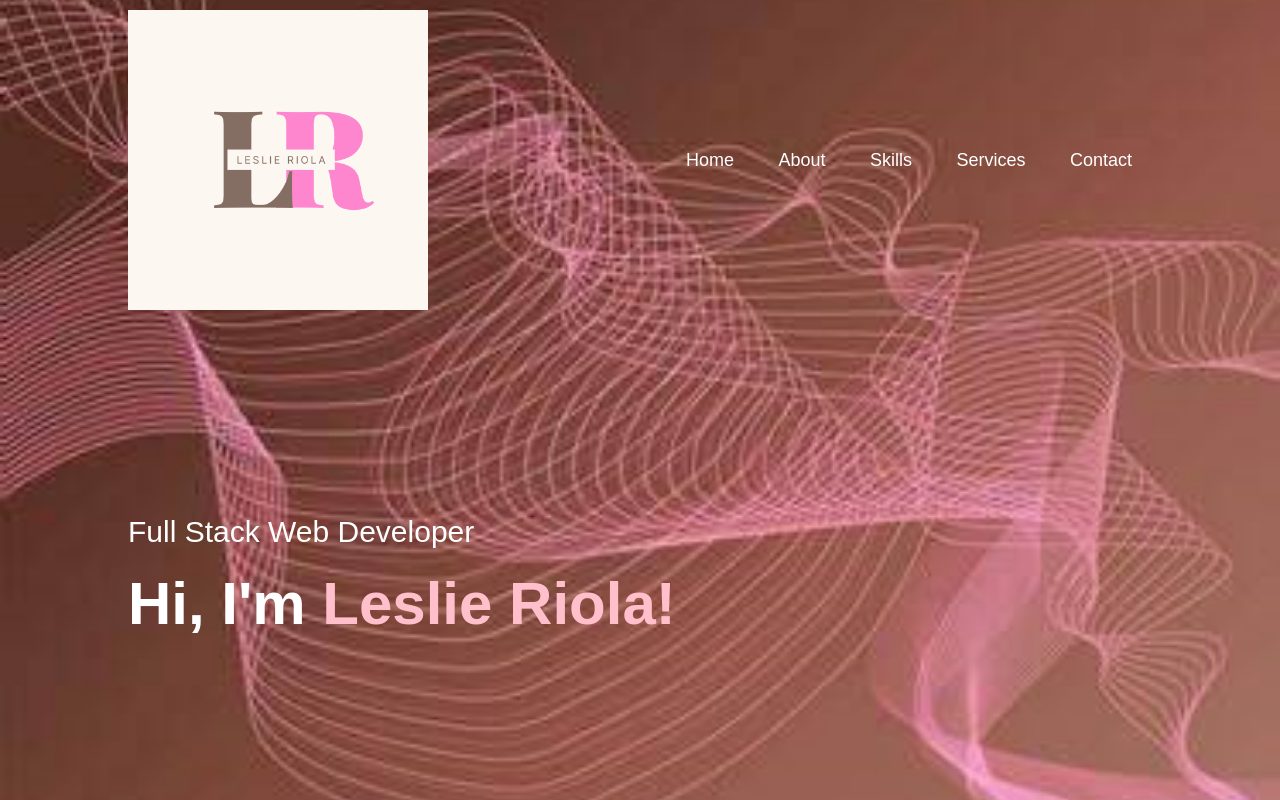
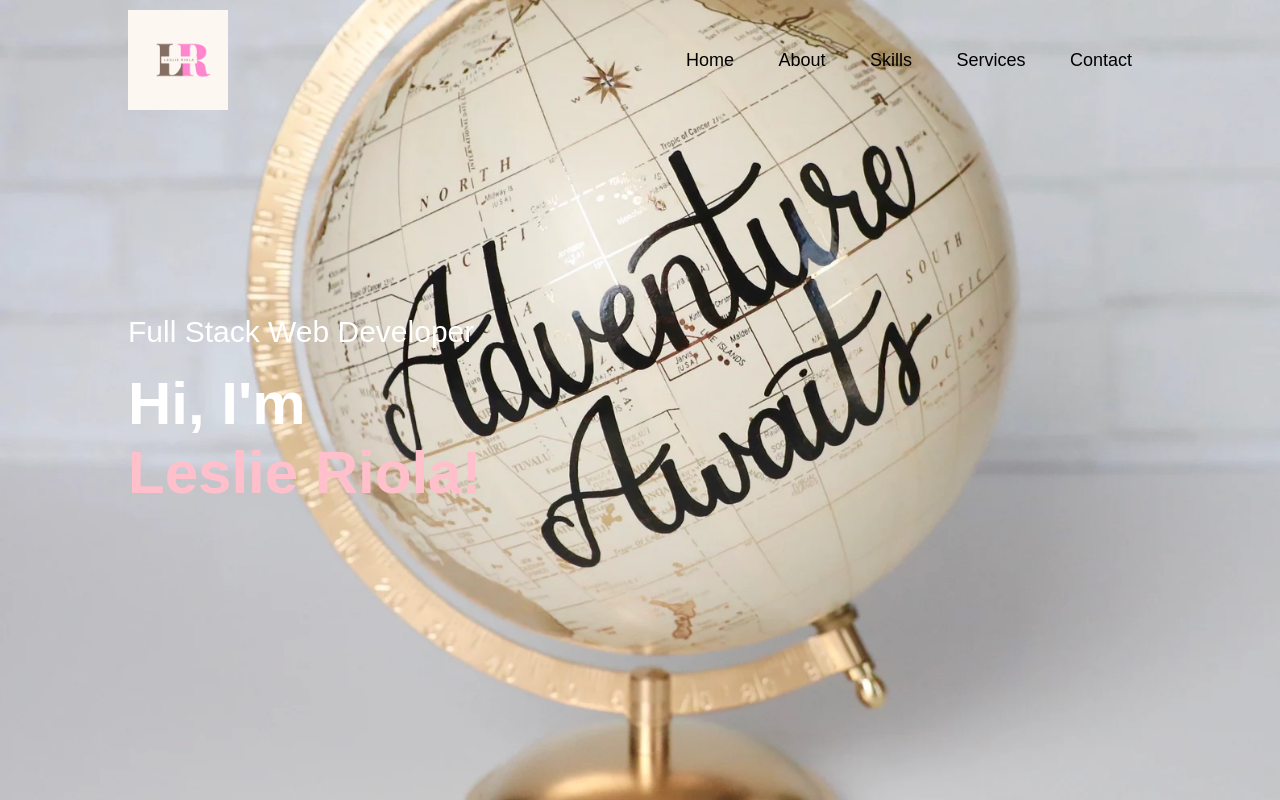
Before and after one commit to leslieriola/leslieriola.github.io, a plain HTML site: page index.html in a window 1280 px wide. Shown: the top 800 px of the page. Drawn offline with Linux system fonts and the light colour scheme.

Commit message:
Update Website

```diff
--- a/index.html
+++ b/index.html
@@ -25,7 +25,7 @@
     </nav>
     <div class="header-text">
         <p>Full Stack Web Developer</p>
-        <h1>Hi, I'm <span>Leslie Riola!</span><br></h1>
+        <h1>Hi, I'm <p><span>Leslie Riola!</span><br></p></h1>
     </div>
 </div>
     </div>
--- a/styles.css
+++ b/styles.css
@@ -76,7 +76,7 @@ body {
 #header {
   width: 100%;
   height: 100vh;
-  background-image: url(images/brown\ and\ pink\ theme.png);
+  background-image: url(images/globe.jpg);
   background-size: cover;
   background-position: center;
 }
@@ -84,7 +84,7 @@ body {
   padding: 10px 10%;
 }
 .logo {
-  width: 300px;
+  width: 100px;
   height: auto;
   float: left;
 }
@@ -100,7 +100,7 @@ nav ul li {
   margin: 10px 20px;
 }
 nav ul li a {
-  color: white;
+  color: black;
   text-decoration: none;
   font-size: 18px;
   position: relative;
```
Also changed, not shown: images/brown and pink theme.png (deleted), images/globe.jpg (added).
